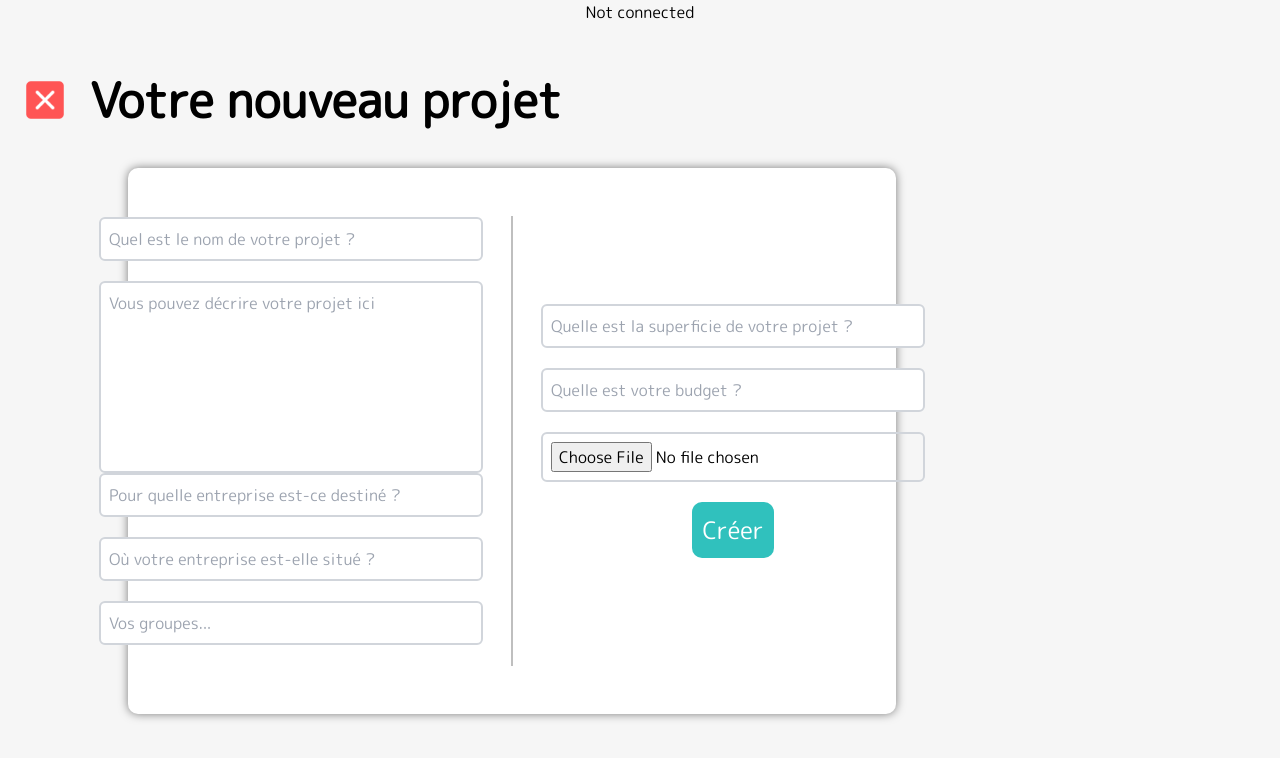
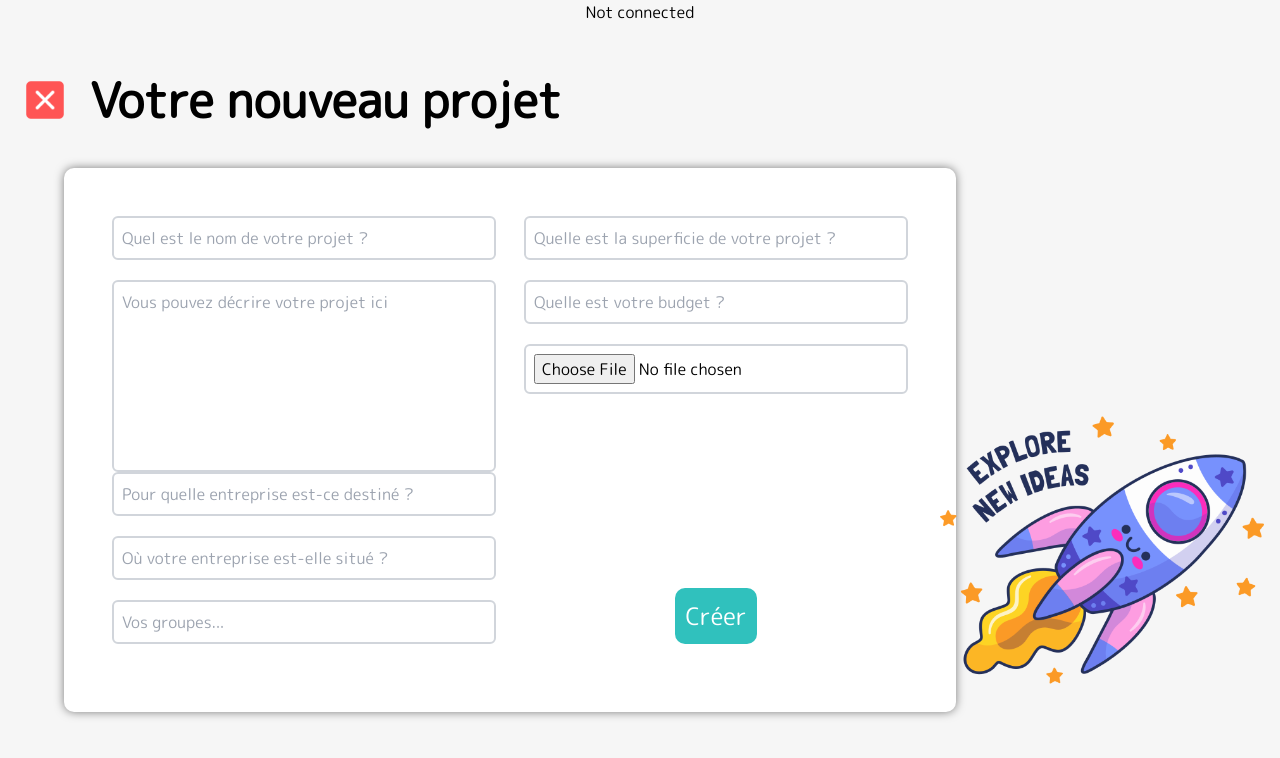
Before and after one commit to TristanHourtoulle/Moduloop-TristanHourtoulle, a Next.js app: page /pages/projects/create in a window 1280 px wide. Shown: the top 758 px of the page. Built offline with nearby package versions, Linux system fonts and the light colour scheme; no server answers.

Commit message:
feat: add icons on bottom left

```diff
--- a/app/pages/projects/create/page.tsx
+++ b/app/pages/projects/create/page.tsx
@@ -3,6 +3,7 @@
 import React from 'react'
 import { TitleType } from '@models/Title'
 import { Title } from '@components/Title'
+import Image from 'next/image'
 
 function page() {
 
@@ -20,10 +21,11 @@ function page() {
     return (
         <div>
             <Title {...title} />
+            <div className='flex-container'>
                 <div className='create-project-section'>
                     <form onSubmit={handleSubmit}>
-                <div className='flex items-center justify-center gap-7'>
-                    <div className='flex flex-col'>
+                        <div className='flex flex-col gap-7 md:flex-row'>
+                            <div className='flex flex-col md:w-1/2'>
                                 <div className='flex items-center justify-center mb-5'>
                                     <label hidden htmlFor="name" className='form-label'>Prénom</label>
                                     <input
@@ -31,7 +33,7 @@ function page() {
                                         id="name"
                                         name="name"
                                         placeholder="Quel est le nom de votre projet ?"
-                                className="border-2 border-gray-300 p-2 rounded-md w-96 font-sans"
+                                        className="border-2 border-gray-300 p-2 rounded-md w-full md:w-96 font-sans"
                                         required
                                     />
                                 </div>
@@ -42,7 +44,7 @@ function page() {
                                         id="description"
                                         name="description"
                                         placeholder="Vous pouvez décrire votre projet ici"
-                                className="border-2 border-gray-300 p-2 rounded-md w-96 h-48 large-input"
+                                        className="border-2 border-gray-300 p-2 rounded-md w-full md:w-96 h-48 large-input"
                                     />
                                 </div>
 
@@ -53,7 +55,7 @@ function page() {
                                         id="company"
                                         name="company"
                                         placeholder="Pour quelle entreprise est-ce destiné ?"
-                                className="border-2 border-gray-300 p-2 rounded-md w-96 font-sans"
+                                        className="border-2 border-gray-300 p-2 rounded-md w-full md:w-96 font-sans"
                                     />
                                 </div>
 
@@ -64,7 +66,7 @@ function page() {
                                         id="location"
                                         name="location"
                                         placeholder="Où votre entreprise est-elle situé ?"
-                                className="border-2 border-gray-300 p-2 rounded-md w-96 font-sans"
+                                        className="border-2 border-gray-300 p-2 rounded-md w-full md:w-96 font-sans"
                                     />
                                 </div>
 
@@ -75,14 +77,12 @@ function page() {
                                         id="group"
                                         name="group"
                                         placeholder="Vos groupes..."
-                                className="border-2 border-gray-300 p-2 rounded-md w-96 font-sans"
+                                        className="border-2 border-gray-300 p-2 rounded-md w-full md:w-96 font-sans"
                                     />
                                 </div>
                             </div>
-                    <div className='flex flex-col'>
-                        <div className='separator-form'></div>
-                    </div>
-                    <div className='flex flex-col'>
+                            <div className='md:hidden ml-auto mr-auto' style={{ borderLeft: '1px solid black', height: '100%', alignSelf: 'center' }}></div>
+                            <div className='flex flex-col md:w-1/2'>
                                 <div className='flex items-center justify-center mb-5'>
                                     <label hidden htmlFor="area" className='form-label'>Prénom</label>
                                     <input
@@ -90,7 +90,7 @@ function page() {
                                         id="area"
                                         name="area"
                                         placeholder="Quelle est la superficie de votre projet ?"
-                                className="border-2 border-gray-300 p-2 rounded-md w-96 font-sans"
+                                        className="border-2 border-gray-300 p-2 rounded-md w-full md:w-96 font-sans"
                                     />
                                 </div>
 
@@ -101,7 +101,7 @@ function page() {
                                         id="budget"
                                         name="budget"
                                         placeholder="Quelle est votre budget ?"
-                                className="border-2 border-gray-300 p-2 rounded-md w-96 font-sans"
+                                        className="border-2 border-gray-300 p-2 rounded-md w-full md:w-96 font-sans"
                                     />
                                 </div>
 
@@ -112,7 +112,7 @@ function page() {
                                         id="image"
                                         name="image"
                                         placeholder="Ajoutez une image"
-                                className="border-2 border-gray-300 p-2 rounded-md w-96 font-sans"
+                                        className="border-2 border-gray-300 p-2 rounded-md w-full md:w-96 font-sans"
                                     />
                                 </div>
 
@@ -125,6 +125,15 @@ function page() {
                         </div>
                     </form>
                 </div>
+                <div className='image-container'>
+                    <Image
+                        src="/icons/create-project-page.svg"
+                        alt="Créer un projet"
+                        width={400}
+                        height={400}
+                    />
+                </div>
+            </div>
         </div>
     )
 }
--- a/app/styles/globals.css
+++ b/app/styles/globals.css
@@ -358,25 +358,18 @@ body {
 }
 
 .create-project-section {
+  display: flex;
+  justify-content: space-between;
   background-color: white;
   box-shadow: 0px 0px 10px 0px rgba(0, 0, 0, 0.5);
   border-radius: 10px;
   padding: 3rem;
-  width: 60%;
-  margin-left: 10%;
   margin-top: 2.5%;
+  margin-left: 5%;
 }
 
 .large-input {
   resize: none;
-}
-
-.separator-form {
-  border: 1px solid black;
-  opacity: 0.25;
-  width: 100%;
-  height: 100%;
-  min-height: 450px;
 }
 
 .create-project-section .validate {
@@ -388,3 +381,21 @@ body {
   padding: 10px;
   border-radius: 10px;
 }
+
+.flex-container {
+  display: flex;
+  justify-content: space-between;
+}
+
+.image-container {
+  position: relative; /* Ajoutez cette ligne pour permettre le positionnement absolu de l'image */
+  flex: 1; /* Centrez l'image verticalement */
+}
+
+.image-container img {
+  position: absolute;
+  bottom: 0;
+  right: 0;
+  opacity: 0.85;
+  margin-right: 5%; /* Aligner l'image par rapport au coin en bas à droite */
+}
```
Also changed, not shown: public/icons/create-project-page.svg (added). Lines whose indentation alone changed are shown as unchanged.
